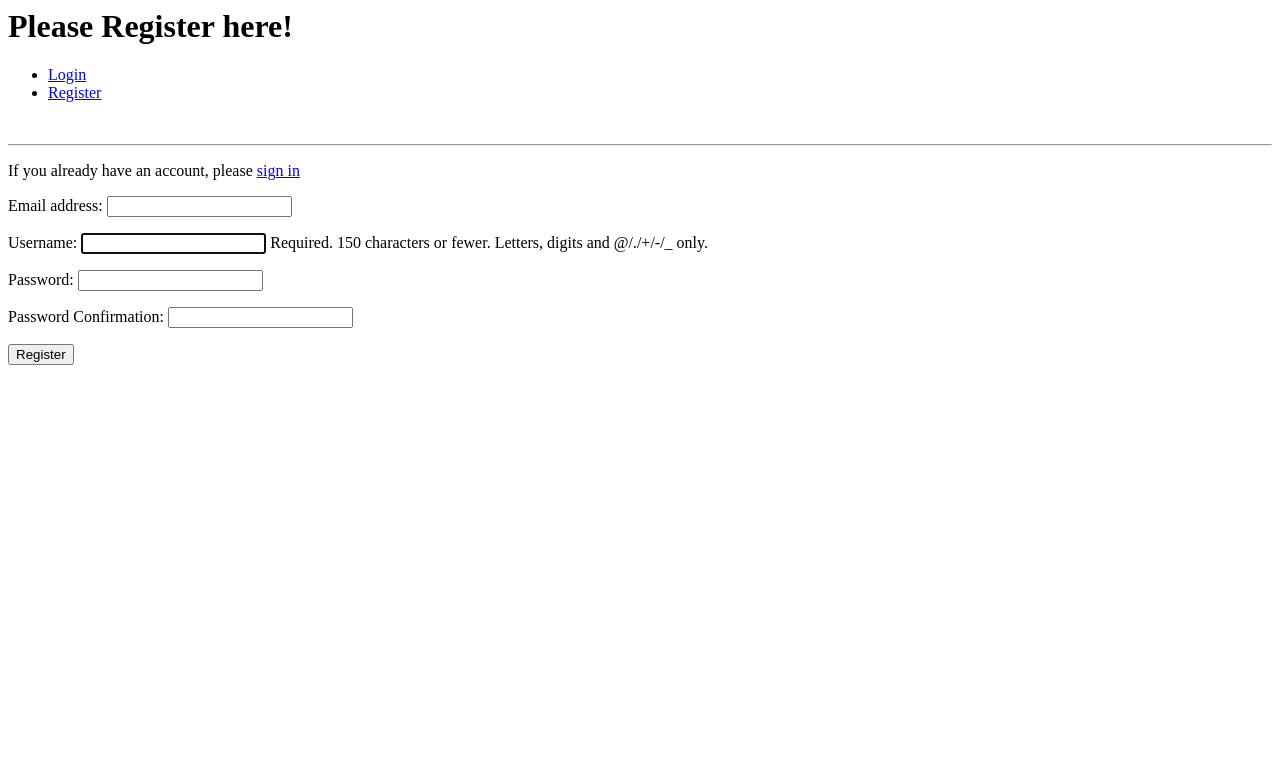
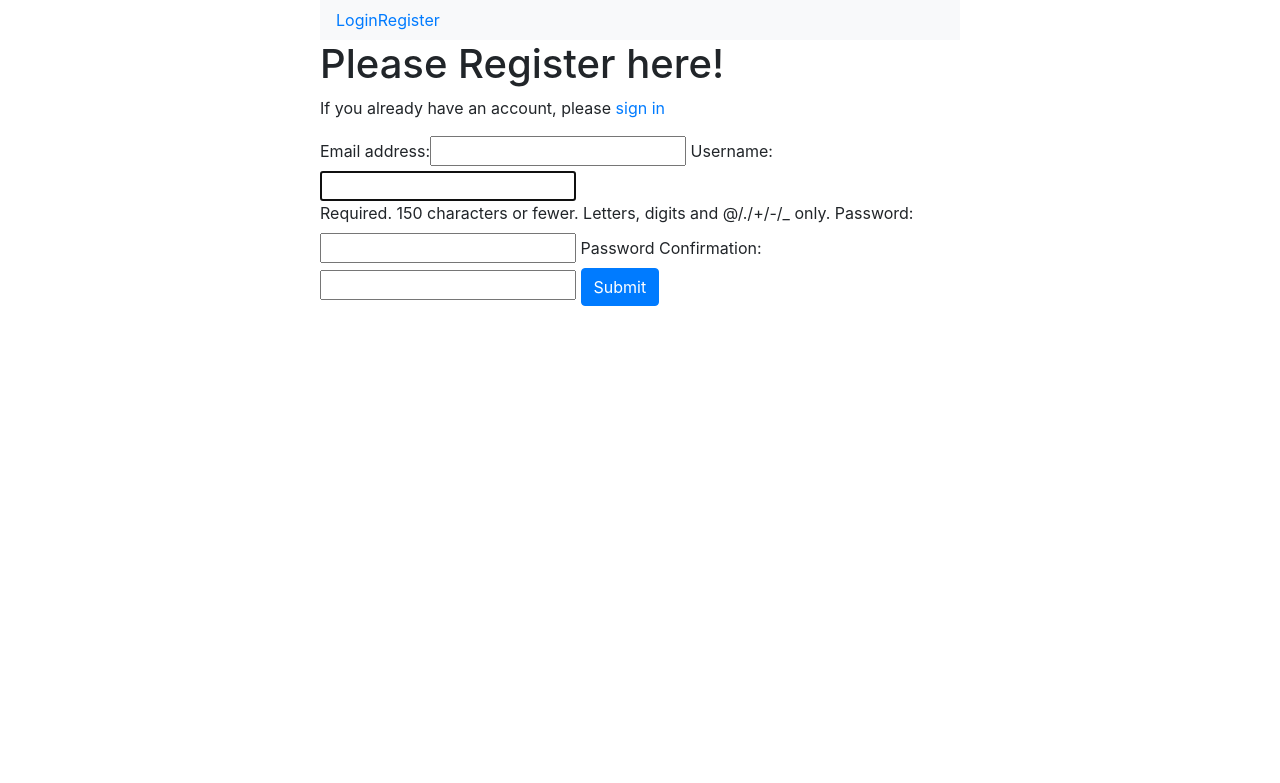
Before and after one commit to Tariqalrehily/django-authentication, a Django app: page /accounts/register/ in a window 1280 px wide. Shown: the top 783 px of the page. Run offline with Django 3.2, Linux system fonts and the light colour scheme; some libraries are stand-ins or nearby versions.

Commit message:
Added styling

```diff
--- a/accounts/templates/login.html
+++ b/accounts/templates/login.html
@@ -1,4 +1,6 @@
 {% extends 'base.html' %}
+
+{% load bootstrap_tags %}
 
 {% block page_title %}Login Page{% endblock %}
 
@@ -7,8 +9,8 @@
 {% block content %}
     <form method="POST">
         {% csrf_token %}
-        {{ login_form }}
-        <button type="submit">Login</button>
+        {{ login_form | as_bootstrap}}
+        <button type="submit" class="btn btn-outline-primary">Login</button>
     </form>
     <p><a href="{% url 'password_reset' %}">Forgot Password!</a></p>
 {% endblock %}
--- a/accounts/templates/registration.html
+++ b/accounts/templates/registration.html
@@ -1,4 +1,6 @@
 {% extends 'base.html' %}
+
+{% load bootstrap_tags %}
 
 {% block page_title %}Registration Page{% endblock %}
 
@@ -9,8 +11,8 @@
 
 <form method="POST">
         {% csrf_token %}
-        {{ registration_form.as_p }}
-        <button type="submit">Register</button>
+        {{ registration_form | as_bootstrap}}
+        <input class="btn btn-primary" type="submit" value="Submit">
     </form>
 
 {% endblock %}
--- /dev/null
+++ b/static/css/style.css
@@ -0,0 +1,4 @@
+body {
+    width: 50%;
+    margin: auto;
+}
--- a/templates/base.html
+++ b/templates/base.html
@@ -1,25 +1,33 @@
+{% load staticfiles %}
 <html>
 <head>
     <title>
         {% block page_title %}{% endblock %}
     </title>
+
+    <link rel="stylesheet" href="https://stackpath.bootstrapcdn.com/bootstrap/4.4.1/css/bootstrap.min.css" integrity="sha384-Vkoo8x4CGsO3+Hhxv8T/Q5PaXtkKtu6ug5TOeNV6gBiFeWPGFN9MuhOf23Q9Ifjh" crossorigin="anonymous">
+    <link rel="stylesheet" href="{% static 'css/style.css' %}" type="text/css" />
+    <script src="https://stackpath.bootstrapcdn.com/bootstrap/4.4.1/js/bootstrap.min.js" integrity="sha384-wfSDF2E50Y2D1uUdj0O3uMBJnjuUD4Ih7YwaYd1iqfktj0Uod8GCExl3Og8ifwB6" crossorigin="anonymous"></script>
+
 </head>
 <body>
-    <h1>
+
+    <nav class="navbar navbar-expand-lg navbar-light bg-light">
+        <ul class="navbar-nav">
+             {% if user.is_authenticated %}
+                <li class="nav-item"><a href="{% url 'profile' %}"> Profile </a></li>
+                <li class="nav-item"><a href="{% url 'logout' %}"> Logout </a></li>
+            {% else %}
+                <li class="nav-item"><a href="{% url 'login' %}"> Login </a></li>
+                <li class="nav-item"><a href="{% url 'registration' %}"> Register </a></li>
+            {% endif %}
+        </ul>
+    </nav>
+      <h1>
         {% block page_heading %}{% endblock %}
     </h1>
-    <nav>
-        <ul>
-             {% if user.is_authenticated %}
-                <li><a href="{% url 'profile' %}">Profile</a></li>
-                <li><a href="{% url 'logout' %}">Logout</a></li>
-            {% else %}
-                <li><a href="{% url 'login' %}">Login</a></li>
-                <li><a href="{% url 'registration' %}">Register</a></li>
-            {% endif %}
-        </ul>
-    </nav><br>
-    <hr> {% if messages %}
+
+    {% if messages %}
     <div>
         {% for message in messages %}
             {{ message }}
```
Also changed, not shown: accounts/backends.py (added, +36 -0 lines), django_auth/settings.py (+10 -0 lines), db.sqlite3.
